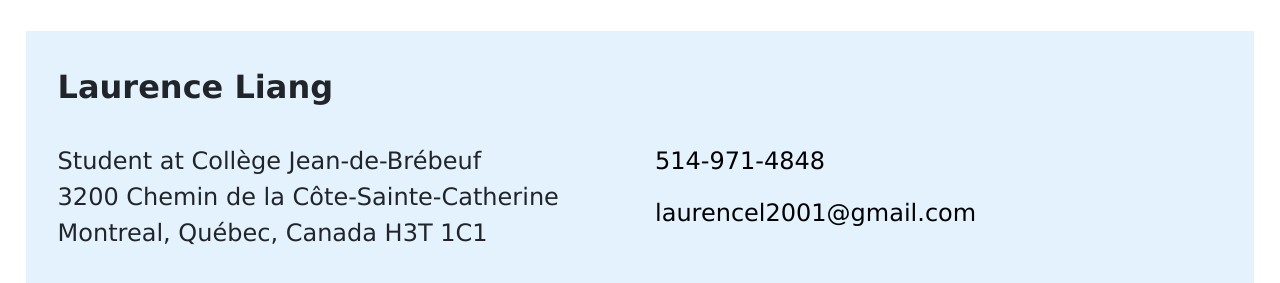
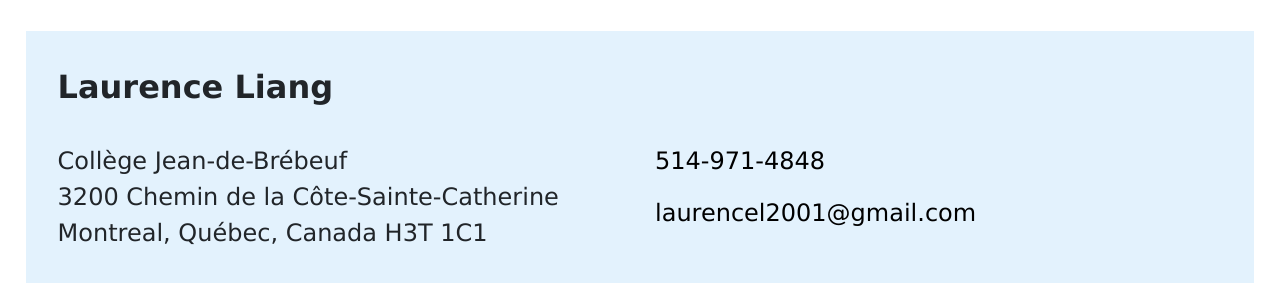
Before and after one commit to TheFloatingString/Adage, a Flask app: page /contact in a window 1280 px wide. Shown: the part 575-858 px from the top of the page. Run offline with Flask 2, Linux system fonts and the light colour scheme; parts of the project's set-up code (start-up, migrations or seed data) failed here and were passed over; some libraries are stand-ins or nearby versions.

Commit message:
changed contact page

```diff
--- a/templates/contact.html
+++ b/templates/contact.html
@@ -60,7 +60,7 @@
   </div>
 </nav>
 
-<div style="height: 400px; width: 100%; margin-top:4vh; margin-bottom: 4vh; background: linear-gradient(rgba(0,0,0,0.2), rgba(0,0,0,.0)), url(http://ville.montreal.qc.ca/siteofficieldumontroyal/sites/ville.montreal.qc.ca.siteofficieldumontroyal/files/styles/album-grid-8/public/pbi_13_01_04a_copie.jpg?itok=bglPChec); 	background-size: cover;
+<div style="height: 400px; width: 100%; margin-top:4vh; margin-bottom: 4vh; background: linear-gradient(rgba(0,0,0,0.2), rgba(0,0,0,.0)), url(http://www.brebeuf.qc.ca/wp-content/uploads/2014/08/facade-4.jpg); 	background-size: cover;
 	background-repeat: no-repeat;
 	background-attachment: scroll;
 	background-position: center;">
@@ -70,7 +70,7 @@
 	<div style="font-size: 4vh; margin-bottom: 4vh;"><b>Laurence Liang</b></div>
 	<div class="row">
 		<div class="col-sm-6">
-				Student at Collège Jean-de-Brébeuf
+				Collège Jean-de-Brébeuf
 				<br>3200 Chemin de la Côte-Sainte-Catherine
 				<br>Montreal, Québec, Canada  H3T 1C1
 		</div>
```
